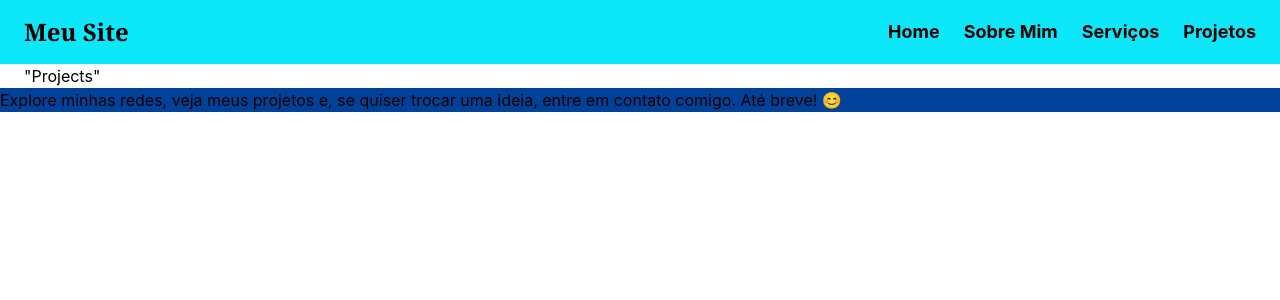
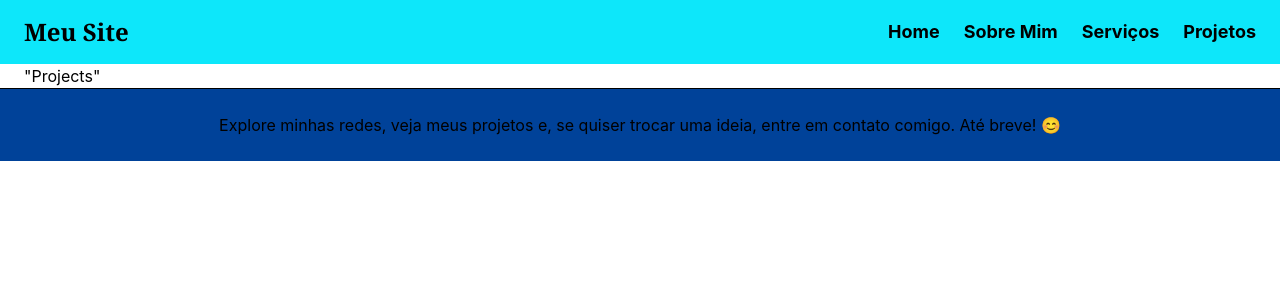
Before and after one commit to wesley-amaro/freelancerWebsite, a React (Vite) app: page /Projects in a window 1280 px wide. Shown: the top 300 px of the page. Built offline with nearby package versions, Linux system fonts and the light colour scheme.

Commit message:
segundo commit

```diff
--- a/src/App.tsx
+++ b/src/App.tsx
@@ -1,6 +1,6 @@
 import { BrowserRouter as Router, Routes, Route } from "react-router-dom";
 import NavBar from "./components/NavBar/NavBar";
-import Hero from "./Pages/Home/Hero/Hero";
+import Hero from "./components/Hero/Hero";
 import MyServices from "./Pages/Home/MyServices/MyServices";
 import Projects from "./Pages/Home/Projects/Projects";
 import Footer from "./components/Footer/Footer";
--- /dev/null
+++ b/src/Pages/Home/Contato/Contato.tsx
@@ -0,0 +1,5 @@
+function Contato() {
+  return <div>"Contato"</div>;
+}
+
+export default Contato;
--- /dev/null
+++ b/src/components/Cards/Cards.tsx
@@ -0,0 +1,5 @@
+function Cards() {
+  return <div>"Cards"</div>;
+}
+
+export default Cards;
--- a/src/components/Footer/Footer.tsx
+++ b/src/components/Footer/Footer.tsx
@@ -1,6 +1,8 @@
+import React from "react";
+
 function Footer() {
   return (
-    <nav className="bg-[#004299] text-black flex items-center justify-between">
+    <nav className="bg-[#004299] text-black py-6 text-center border-t ">
       <div>
         Explore minhas redes, veja meus projetos e, se quiser trocar uma ideia,
         entre em contato comigo. Até breve! 😊
```
Also changed, not shown: src/components/Hero/Hero.tsx (renamed from src/Pages/Home/Hero/Hero.tsx).
